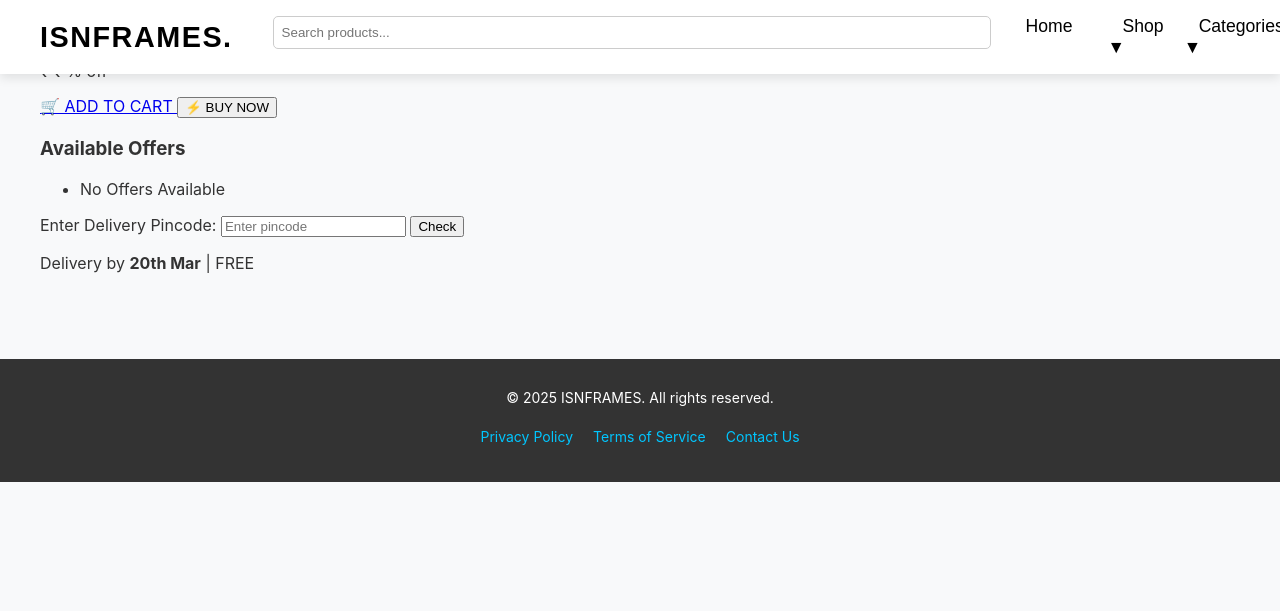
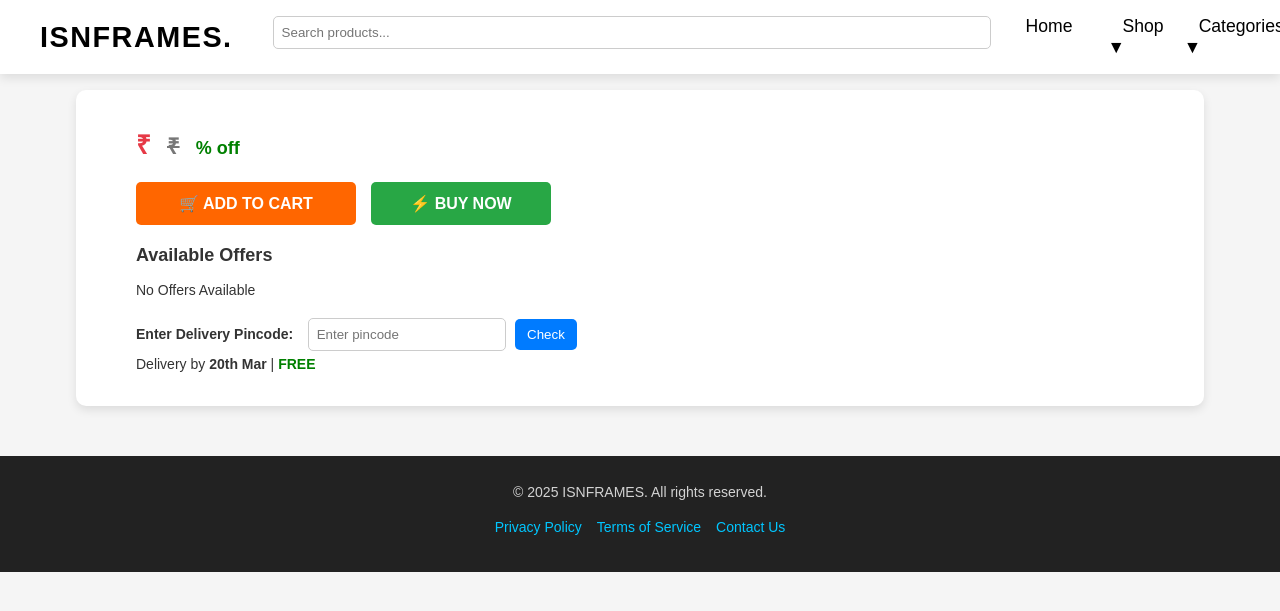
Before and after one commit to ishankkumar-007/commercia, a Flask app: template app/templates/view_details.html in a window 1280 px wide. Shown: the top 611 px of the page. Run offline with Flask 3, Linux system fonts and the light colour scheme; the template is opened without the code that fills it, so the values that code supplies are empty.

Commit message:
add css file for view_details.html

```diff
--- a/app/static/css/cart.css
+++ b/app/static/css/cart.css
@@ -5,6 +5,7 @@
     background: #fff;
     box-shadow: 0px 4px 10px rgba(0, 0, 0, 0.1);
     border-radius: 10px;
+    margin-top: 100px;
 }
 
 h2 {
--- a/app/static/css/main.css
+++ b/app/static/css/main.css
@@ -8,19 +8,22 @@ body {
 }
 
 .container {
-    max-width: 1200px;
+    max-width: 1600px;
     margin: auto;
     padding: 20px;
 }
 
 /* Hero Section */
 .hero {
-    height: 60vh;
+    height: 55vh;
     display: flex;
     align-items: center;
     justify-content: center;
     text-align: center;
     color: white;
+    background: linear-gradient(135deg, #007BFF, #00C6FF);
+    border-radius: 10px;
+    margin-bottom: 30px;
 }
 
 .hero-content {
@@ -131,98 +114,120 @@ body {
     background-color: #007BFF;
 }
 
-/* Featured Products */
+/* Featured Products Section */
 .section-title {
     text-align: center;
     font-size: 2rem;
-    margin: 40px 0;
+    font-weight: 600;
+    margin-bottom: 30px;
+    color: #222;
 }
 
+/* Products Grid */
 .products {
     display: grid;
-    grid-template-columns: repeat(auto-fit, minmax(280px, 1fr));
-    gap: 20px;
+    grid-template-columns: repeat(auto-fit, minmax(300px, 1fr));
+    gap: 30px;
     justify-content: center;
-    padding: 20px;
+    padding: 10px;
 }
+
+/* Product Card */
 .product-card {
     background: white;
     border-radius: 10px;
-    box-shadow: 0 4px 10px rgba(0, 0, 0, 0.1);
+    box-shadow: 0 2px 8px rgba(0, 0, 0, 0.1);
     overflow: hidden;
-    transition: transform 0.3s ease;
+    transition: transform 0.2s ease-in-out, box-shadow 0.2s ease-in-out;
+    display: flex;
+    flex-direction: column;
+    padding: 15px;
 }
 
 .product-card:hover {
-    transform: translateY(-5px);
+    transform: translateY(-4px);
+    box-shadow: 0 6px 15px rgba(0, 0, 0, 0.15);
 }
 
+/* Product Image */
+.product-image {
+    width: 100%;
+    height: 60%; /* Adjust the height percentage as needed */
+    display: flex;
+    align-items: center;
+    justify-content: center;
+    overflow: hidden; /* Prevents image overflow */
+}
 .product-image img {
     width: 100%;
-    height: 200px;
-    object-fit: cover;
+    height: 100%;
+    object-fit: contain; /* Keeps aspect ratio without cropping */
 }
 
+/* Product Info */
 .product-info {
-    padding: 15px;
     text-align: center;
+    padding: 12px 8px;
 }
 
 .product-title {
     font-size: 1.2rem;
     font-weight: 600;
-    margin-bottom: 10px;
+    color: #222;
+    margin-bottom: 5px;
 }
 
 .description {
     font-size: 0.9rem;
     color: #666;
-    margin-bottom: 15px;
+    margin-bottom: 12px;
 }
 
-/* Product Buttons */
+/* Buttons */
 .product-buttons {
     display: flex;
     justify-content: center;
-    gap: 15px;
-    margin-top: 10px;
+    gap: 10px;
+    margin-top: auto;
 }
 
 .btn {
     display: inline-block;
     text-decoration: none;
-    font-size: 1rem;
-    font-weight: 600;
-    padding: 10px 20px;
-    border-radius: 25px;
-    transition: all 0.3s ease-in-out;
+    font-size: 0.9rem;
+    font-weight: 500;
+    padding: 8px 14px;
+    border-radius: 20px;
+    transition: all 0.2s ease-in-out;
     text-align: center;
-    min-width: 120px;
 }
 
-/* View Details Button */
+/* View Details */
 .btn.secondary {
     background: transparent;
     color: #007BFF;
-    border: 2px solid #007BFF;
+    border: 1.5px solid #007BFF;
 }
 
 .btn.secondary:hover {
     background: #007BFF;
     color: white;
-    box-shadow: 0 4px 10px rgba(0, 123, 255, 0.3);
 }
 
-/* Add to Cart Button */
+/* Add to Cart */
 .btn.primary {
-    background: linear-gradient(45deg, #ff8c00, #ff4500);
+    background: #ff5722;
     color: white;
     border: none;
 }
 
 .btn.primary:hover {
-    background: linear-gradient(45deg, #ff4500, #ff8c00);
-    box-shadow: 0 4px 10px rgba(255, 69, 0, 0.3);
+    background: #e64a19;
+}
+.product-card button {
+    font-size: 14px;
+    padding: 8px 14px;
+    margin-top: 8px;
 }
 
 
@@ -230,13 +235,13 @@ body {
 .footer {
     text-align: center;
     padding: 20px;
-    background: #333;
+    background: #222;
     color: white;
     margin-top: 50px;
 }
 
 .footer-container {
-    max-width: 1200px;
+    max-width: 1100px;
     margin: auto;
     display: flex;
     flex-direction: column;
@@ -244,15 +249,16 @@ body {
 }
 
 .footer p {
-    margin: 10px 0;
+    margin: 8px 0;
     font-size: 14px;
+    opacity: 0.8;
 }
 
 .footer-links {
     list-style: none;
     padding: 0;
     display: flex;
-    gap: 20px;
+    gap: 15px;
     margin-top: 10px;
 }
 
--- /dev/null
+++ b/app/static/css/view_details.css
@@ -0,0 +1,212 @@
+/* General Reset */
+body {
+    font-family: 'Arial', sans-serif;
+    margin: 0;
+    padding: 0;
+    background-color: #f5f5f5;
+    margin-top: 90px;
+}
+
+/* Container */
+.container {
+    width: 85%;
+    margin: 40px auto;
+    background: white;
+    padding: 20px;
+    border-radius: 10px;
+    box-shadow: 0px 4px 10px rgba(0, 0, 0, 0.1);
+}
+
+/* Product Details Layout */
+.product-details {
+    display: flex;
+    gap: 40px;
+    align-items: flex-start;
+}
+
+/* Image Gallery */
+.image-gallery {
+    display: flex;
+    flex-direction: column;
+    align-items: center;
+    gap: 10px;
+}
+
+.thumbnail-list {
+    display: flex;
+    flex-direction: column;
+    gap: 10px;
+}
+
+.thumbnail {
+    width: 60px;
+    height: 60px;
+    cursor: pointer;
+    border-radius: 5px;
+    border: 2px solid #ddd;
+    transition: 0.3s;
+}
+
+.thumbnail:hover {
+    border-color: #ff6600;
+}
+
+.main-image img {
+    width: 350px;
+    height: auto;
+    border-radius: 10px;
+}
+
+/* Info Section */
+.info-section {
+    flex: 1;
+}
+
+.info-section h1 {
+    font-size: 24px;
+    margin-bottom: 10px;
+}
+
+.price-section {
+    font-size: 22px;
+    font-weight: bold;
+    margin-bottom: 10px;
+}
+
+.current-price {
+    color: #e63946;
+    font-size: 26px;
+    font-weight: bold;
+}
+
+.original-price {
+    text-decoration: line-through;
+    color: #777;
+    margin-left: 10px;
+}
+
+.discount {
+    color: green;
+    font-size: 18px;
+    margin-left: 10px;
+}
+
+/* Buttons */
+.buttons {
+    display: flex;
+    gap: 15px;
+    margin-top: 20px;
+}
+
+.add-to-cart,
+.buy-now {
+    text-decoration: none;
+    padding: 12px 20px;
+    font-size: 16px;
+    font-weight: bold;
+    border: none;
+    cursor: pointer;
+    border-radius: 5px;
+    transition: 0.3s ease-in-out;
+    width: 180px;
+    text-align: center;
+}
+
+.add-to-cart {
+    text-decoration: none;
+    background-color: #ff6600;
+    color: white;
+}
+
+.buy-now {
+    background-color: #28a745;
+    color: white;
+}
+
+.add-to-cart:hover {
+    background-color: #e55a00;
+}
+
+.buy-now:hover {
+    background-color: #218838;
+}
+
+/* Offers Section */
+.offers {
+    margin-top: 20px;
+}
+
+.offers h3 {
+    font-size: 18px;
+    margin-bottom: 10px;
+}
+
+.offers ul {
+    list-style-type: none;
+    padding: 0;
+}
+
+.offers li {
+    font-size: 14px;
+    color: #333;
+    margin-bottom: 5px;
+}
+
+/* Delivery Section */
+.delivery {
+    margin-top: 20px;
+}
+
+.delivery label {
+    font-size: 14px;
+    font-weight: bold;
+}
+
+.delivery input {
+    padding: 8px;
+    width: 180px;
+    margin-left: 10px;
+    border-radius: 5px;
+    border: 1px solid #ccc;
+}
+
+.delivery button {
+    padding: 8px 12px;
+    margin-left: 5px;
+    background-color: #007bff;
+    color: white;
+    border: none;
+    cursor: pointer;
+    border-radius: 5px;
+}
+
+.delivery-info {
+    font-size: 14px;
+    margin-top: 5px;
+}
+
+.free-delivery {
+    color: green;
+    font-weight: bold;
+}
+
+/* Responsive Design */
+@media (max-width: 768px) {
+    .product-details {
+        flex-direction: column;
+        text-align: center;
+    }
+
+    .image-gallery {
+        flex-direction: column;
+        align-items: center;
+    }
+
+    .info-section {
+        padding-top: 20px;
+    }
+
+    .buttons {
+        justify-content: center;
+    }
+}
```
Also changed, not shown: other parts of app/static/css/main.css (+53 -37 lines).
